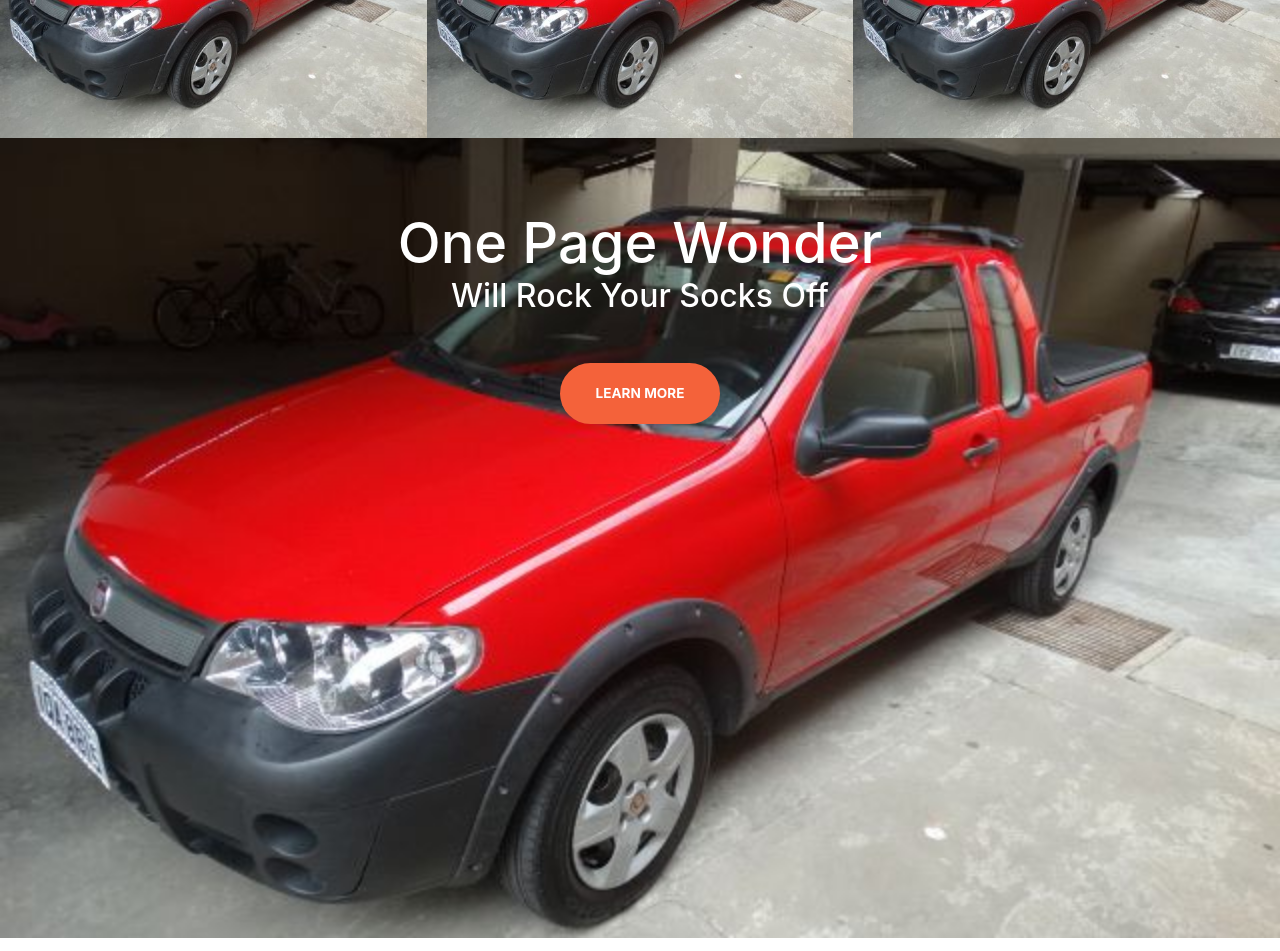
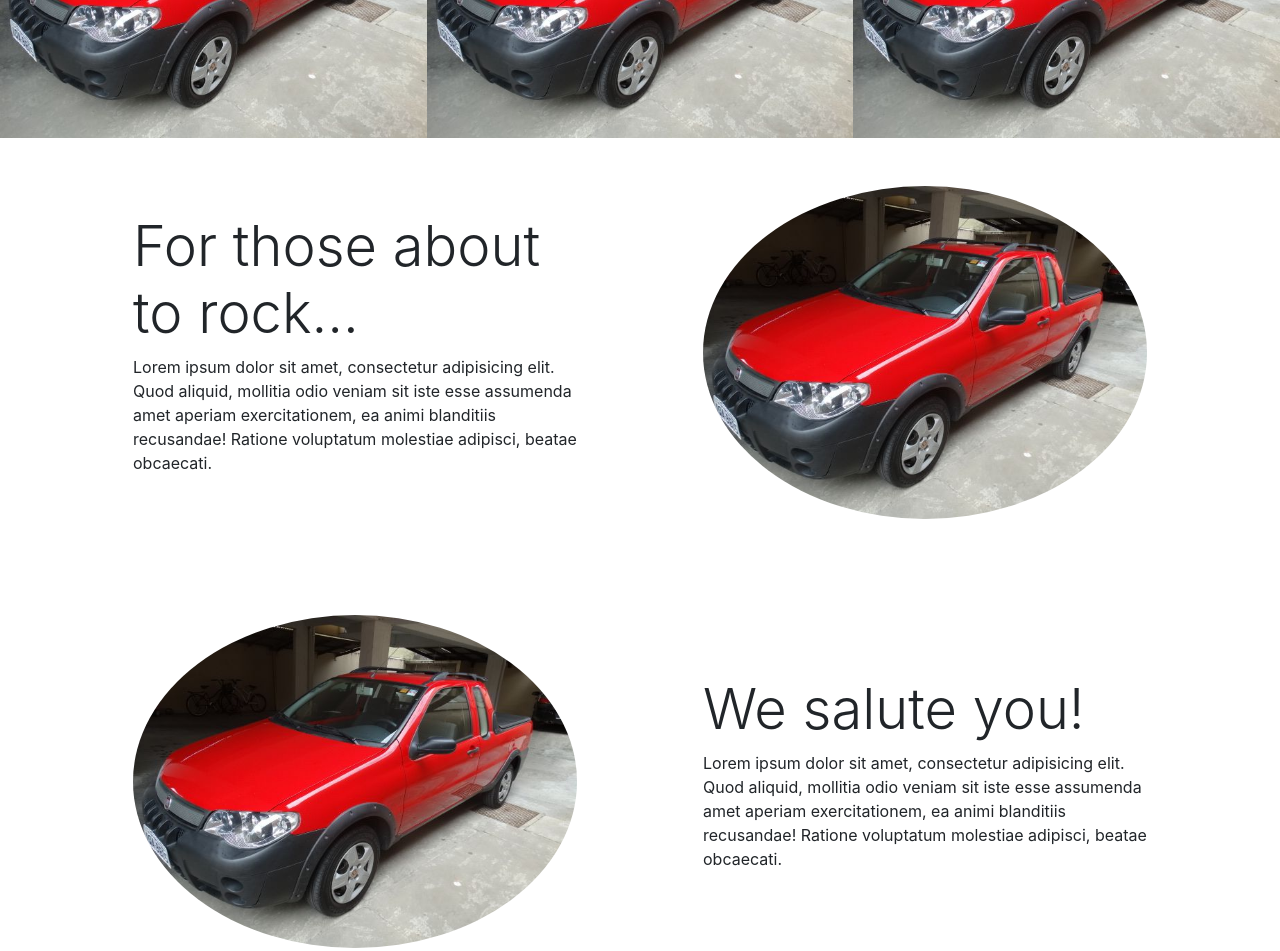
Before and after one commit to ViCabral/Sucateiro, a plain HTML site: page index.html in a window 1280 px wide. Shown: the part 1780-2731 px from the top of the page. Drawn offline with Linux system fonts and the light colour scheme.

Commit message:
Retirada de uma sessão

```diff
--- a/index.html
+++ b/index.html
@@ -159,20 +159,6 @@
 
 <!-- Apresentation -->
 
-  <header class="masthead text-center text-white">
-    <div class="masthead-content">
-      <div class="container">
-        <h1 class="masthead-heading mb-0">One Page Wonder</h1>
-        <h2 class="masthead-subheading mb-0">Will Rock Your Socks Off</h2>
-        <a href="#" class="btn btn-primary btn-xl rounded-pill mt-5">Learn More</a>
-      </div>
-    </div>
-    <div class="bg-circle-1 bg-circle"></div>
-    <div class="bg-circle-2 bg-circle"></div>
-    <div class="bg-circle-3 bg-circle"></div>
-    <div class="bg-circle-4 bg-circle"></div>
-  </header>
-
   <section>
     <div class="container">
       <div class="row align-items-center">
@@ -227,4 +213,6 @@
     </div>
   </section>
 
+
+
 </html>
```
